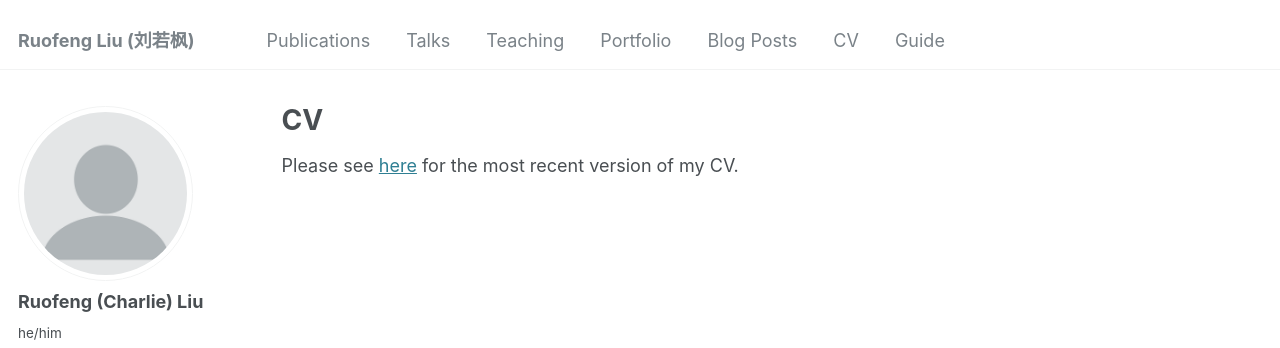
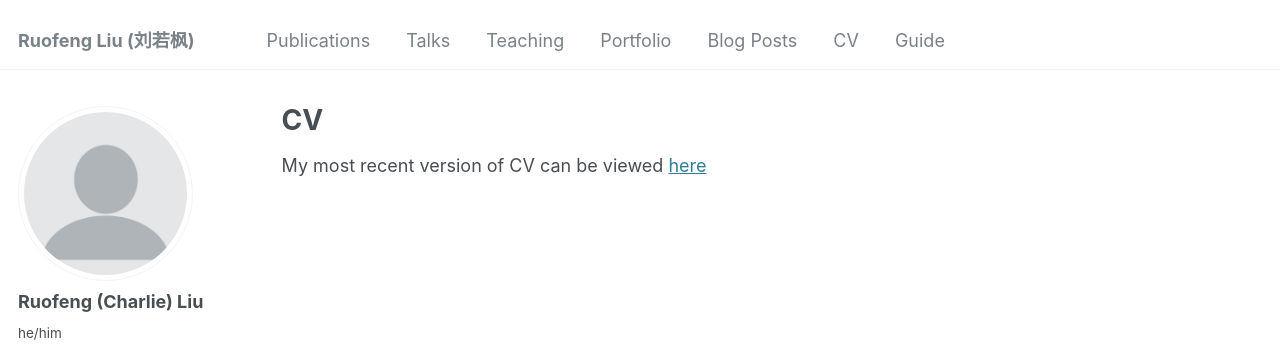
Before and after one commit to Alpha-kun/Alpha-kun, a Jekyll site: the page built from _pages/cv.md, in a window 1280 px wide. Shown: the top 348 px of the page. Built offline with Jekyll 4.4.1, drawn with Linux system fonts in a browser that asks for light colours; some web fonts are replaced.

Commit message:
correct url in the CV section

```diff
--- a/_pages/cv.md
+++ b/_pages/cv.md
@@ -9,4 +9,4 @@ redirect_from:
 
 {% include base_path %}
 
-Please see [here](https://Alpha-kun.github.io/files/Resume_RLiu_MIT.pdf.pdf) for the most recent version of my CV.
+My most recent version of CV can be viewed [here](https://Alpha-kun.github.io/files/Resume_RLiu_MIT.pdf)
```
